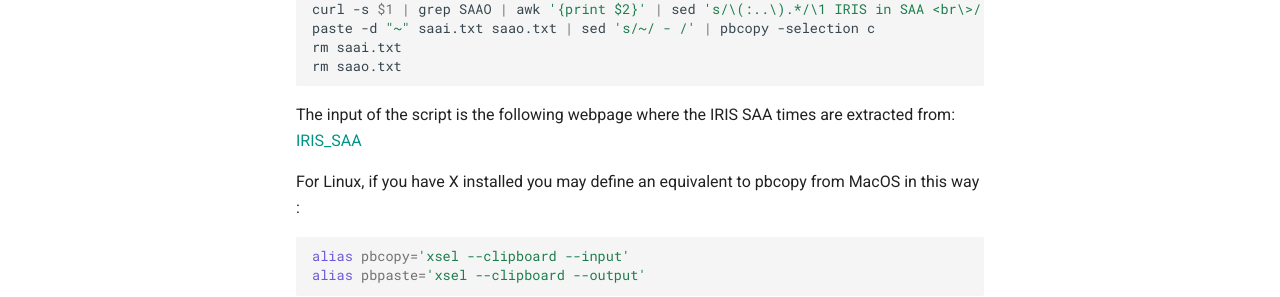
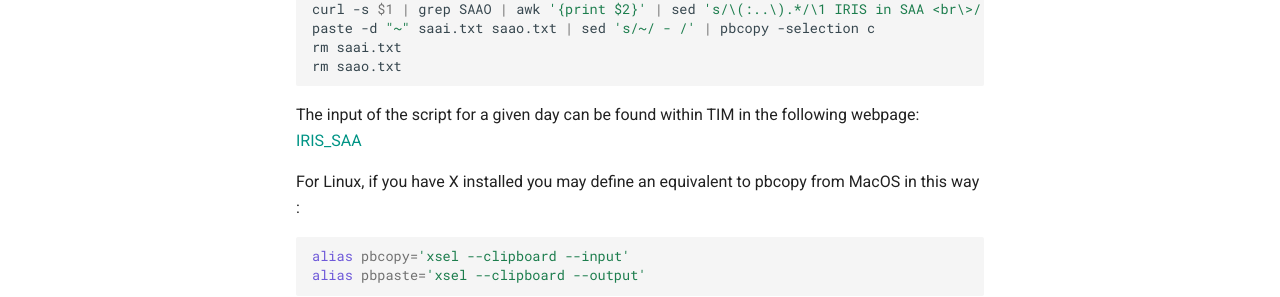
Before and after one commit to dnobrega/DNS, an MkDocs documentation site: the page built from docs/SST.md, in a window 1280 px wide and 900 px high, scrolled down 1495 px. Shown: the part 399-696 px from the top of the window. Built offline with MkDocs 1.6.1 and Material for MkDocs 9.7.7, drawn with Linux system fonts in a browser that asks for light colours; comment, search, counter and statistics services are not loaded.

Commit message:
Update SST.md

````diff
--- a/docs/SST.md
+++ b/docs/SST.md
@@ -80,8 +80,8 @@ paste -d "~" saai.txt saao.txt | sed 's/~/ - /' | pbcopy -selection c
 rm saai.txt
 rm saao.txt
 ```
-The input of the script is the following webpage where the IRIS SAA times are extracted from:
-[IRIS_SAA](https://dubshen.astro.su.se/wiki/index.php/Data_acquisitions)
+The input of the script for a given day can be found within TIM in the following webpage:
+[IRIS_SAA](https://iris.lmsal.com/health-safety/timeline/)
 
 For Linux, if you have X installed you may define an equivalent to pbcopy from MacOS in this way :
 ```bash
````
